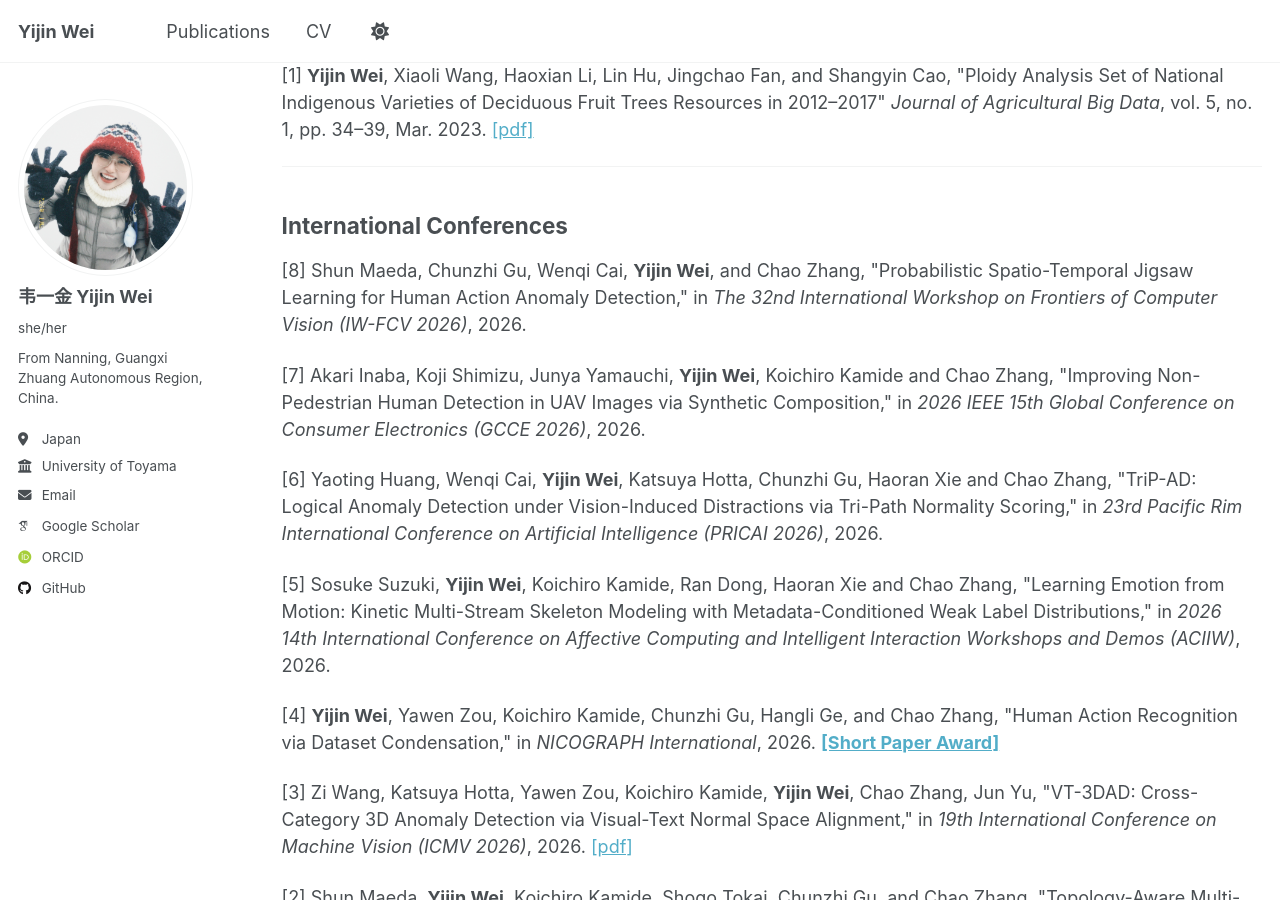
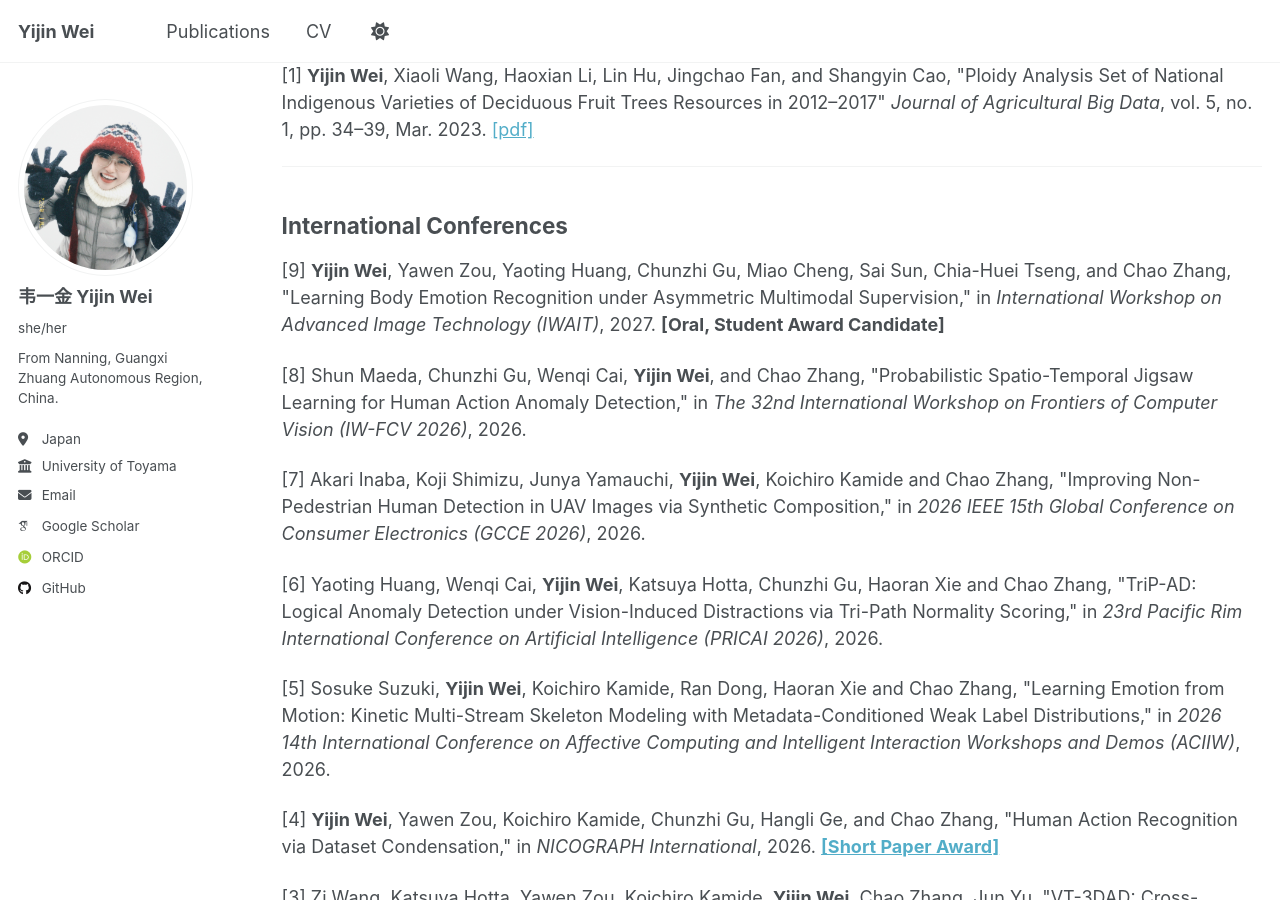
Before and after one commit to mangx/mangx.github.io, a Jekyll site: the page built from _pages/publications.html, in a window 1280 px wide and 900 px high, scrolled down 596 px. Built offline with Jekyll 4.4.1, drawn with Linux system fonts in a browser that asks for light colours; some web fonts are replaced.

Commit message:
Add new publication details to publications.html

```diff
--- a/_pages/publications.html
+++ b/_pages/publications.html
@@ -52,6 +52,13 @@ author_profile: true
 <hr />
 
 <h2>International Conferences</h2>
+
+<p>
+[9] <b>Yijin Wei</b>, Yawen Zou, Yaoting Huang, Chunzhi Gu, Miao Cheng, Sai Sun, Chia-Huei Tseng, and Chao Zhang,
+"Learning Body Emotion Recognition under Asymmetric Multimodal Supervision,"
+in <em>International Workshop on Advanced Image Technology (IWAIT)</em>, 2027.
+<b>[Oral, Student Award Candidate]</b>
+</p>
 
 <p>
 [8] Shun Maeda, Chunzhi Gu, Wenqi Cai, <b>Yijin Wei</b>, and Chao Zhang,
```
